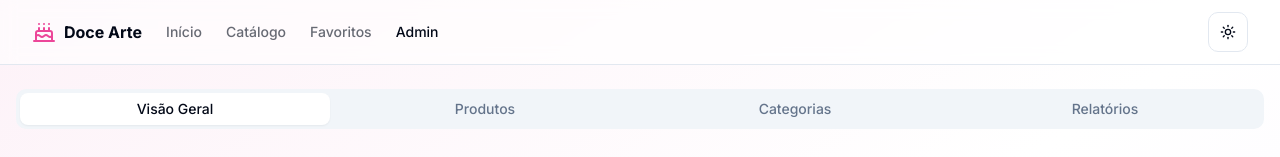
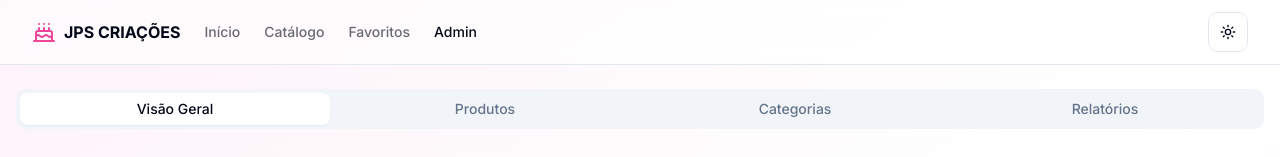
Before and after one commit to jpscriacoes/jps-criacoes, a React (Vite) app: page /admin in a window 1280 px wide. Shown: the top 157 px of the page. Built offline with nearby package versions, Linux system fonts and the light colour scheme; no server answers; the database is empty.

Commit message:
Update header with new company name
Replaced "Doce Arte" with "JPS CRIAÇÕES" in the header.

```diff
--- a/src/components/Header.tsx
+++ b/src/components/Header.tsx
@@ -1,4 +1,3 @@
-
 import { useState } from 'react';
 import { Link, useLocation } from 'react-router-dom';
 import { Menu, X, Heart, Cake, BookOpen, Settings } from 'lucide-react';
@@ -20,7 +19,7 @@ const Header = () => {
           <Link to="/" className="mr-6 flex items-center space-x-2">
             <Cake className="h-6 w-6 text-primary" />
             <span className="hidden font-bold sm:inline-block">
-              Doce Arte
+              JPS CRIAÇÕES
             </span>
           </Link>
           <nav className="flex items-center space-x-6 text-sm font-medium">
```
